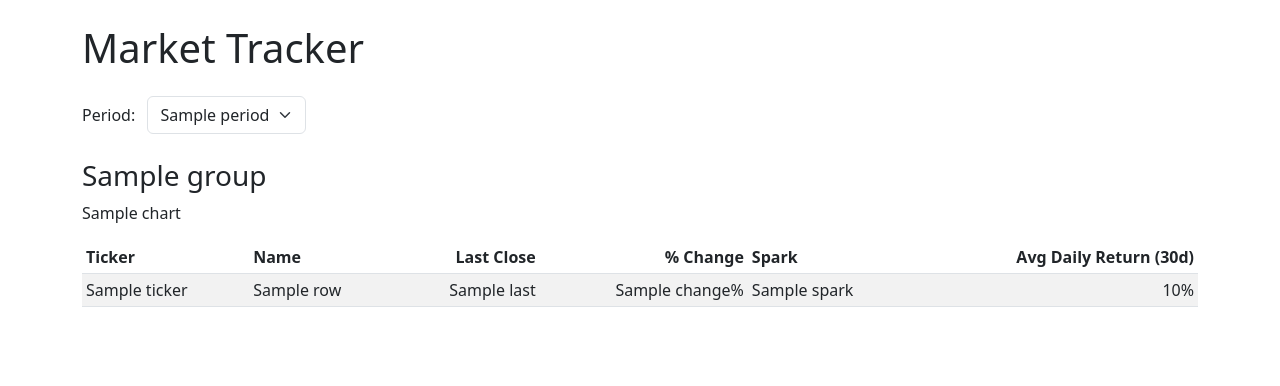
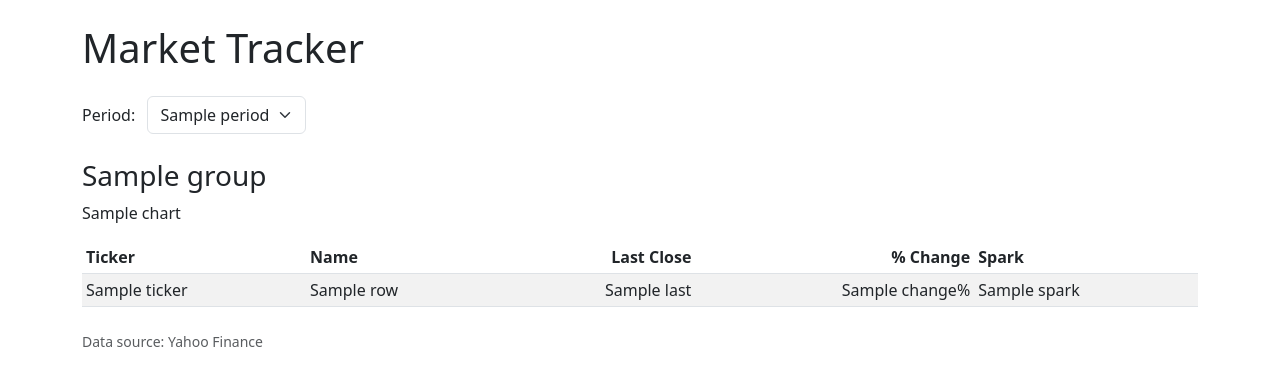
Before and after one commit to AnonymousFatherAndInvestor/MarketTracker, a Flask app: template templates/index.html in a window 1280 px wide. Shown: the top 386 px of the page. Run offline with Flask 3, Linux system fonts and the light colour scheme; the template is opened without the code that fills it: most values are stand-ins (such as "Sample title", 1, 10 or a date in 2020); some libraries are stand-ins or nearby versions.

Commit message:
Remove avg daily return and fix summary

```diff
--- a/app.py
+++ b/app.py
@@ -52,12 +52,6 @@ def get_prices(period: str) -> pd.DataFrame:
     close = close.reindex(idx).ffill()
     return close
 
-def compute_avg_daily_return(close: pd.DataFrame, window: int = 30) -> pd.Series:
-    """Calculate the average daily percent return for each ticker."""
-    returns = close.pct_change()
-    return returns.tail(window).mean() * 100
-
-
 def _mini_chart(series: pd.Series) -> str:
     fig = go.Figure()
     fig.add_trace(go.Scatter(x=series.index, y=series, mode="lines"))
@@ -69,7 +63,7 @@ def _mini_chart(series: pd.Series) -> str:
     )
     return fig.to_html(full_html=False, include_plotlyjs=False)
 
-def build_summary(close: pd.DataFrame, avg_returns: pd.Series | None = None):
+def build_summary(close: pd.DataFrame):
     """Return normalized data per group and table rows."""
     data: dict[str, pd.DataFrame] = {}
     tables: dict[str, list] = {}
@@ -77,31 +71,28 @@ def build_summary(close: pd.DataFrame, avg_returns: pd.Series | None = None):
         present = [t for t in tickers if t in close.columns]
         if not present:
             continue
-        subset = close[present]
-        first_valid = subset.dropna(how="any").index.min()
-        if pd.isna(first_valid):
-            continue
-        subset = subset.loc[first_valid:].ffill()
 
-        norm_df = subset.div(subset.iloc[0]).mul(100)
-        data[group] = norm_df
-
+        series_dict: dict[str, pd.Series] = {}
         rows = []
         for ticker in present:
-            s = subset[ticker]
-            first = s.iloc[0]
-            last = s.iloc[-1]
-            change = (last - first) / first * 100
-            avg_ret = avg_returns[ticker] if avg_returns is not None and ticker in avg_returns else None
+            series = close[ticker].dropna()
+            if series.empty:
+                continue
+            norm = series.div(series.iloc[0]).mul(100)
+            series_dict[ticker] = norm
+            change = (series.iloc[-1] - series.iloc[0]) / series.iloc[0] * 100
             rows.append({
                 "ticker": ticker,
                 "name": tickers[ticker],
-                "last": round(float(last), 2),
+                "last": round(float(series.iloc[-1]), 2),
                 "change": round(float(change), 2),
-                "avg": round(float(avg_ret), 4) if avg_ret is not None else None,
-                "spark": _mini_chart(norm_df[ticker]),
+                "spark": _mini_chart(norm),
             })
-        tables[group] = rows
+
+        if series_dict:
+            data[group] = pd.concat(series_dict, axis=1)
+            tables[group] = rows
+
     return data, tables
 
 
@@ -122,9 +113,7 @@ def index():
     if period not in PERIODS:
         period = DEFAULT_PERIOD
     close = get_prices(period)
-    close_30d = get_prices("1mo")
-    avg_returns = compute_avg_daily_return(close_30d)
-    data, tables = build_summary(close, avg_returns)
+    data, tables = build_summary(close)
     charts = summary_charts(data)
     return render_template(
         "index.html",
@@ -140,9 +129,7 @@ def api_summary():
     if period not in PERIODS:
         period = DEFAULT_PERIOD
     close = get_prices(period)
-    close_30d = get_prices("1mo")
-    avg_returns = compute_avg_daily_return(close_30d)
-    data, _ = build_summary(close, avg_returns)
+    data, _ = build_summary(close)
     resp = {grp: df.round(2).to_dict() for grp, df in data.items()}
     return jsonify(resp)
 
--- a/config.py
+++ b/config.py
@@ -17,7 +17,6 @@ CATEGORIES = {
         "^IRX": "US 3M T-Bill",
         "^TNX": "US 10Y Treasury",
         "^JGB10Y": "Japan 10Y Gov Bond",
-        "^SG10Y=RR": "Singapore 10Y Gov Bond",
         "^DE10Y=X": "Germany 10Y Bund",
     },
     "Currency": {
--- a/templates/index.html
+++ b/templates/index.html
@@ -32,7 +32,6 @@
         <th class="text-end">Last Close</th>
         <th class="text-end">% Change</th>
         <th>Spark</th>
-        <th class="text-end">Avg Daily Return (30d)</th>
       </tr>
     </thead>
     <tbody>
@@ -43,12 +42,14 @@
         <td class="text-end">{{ row.last }}</td>
         <td class="text-end">{{ row.change }}%</td>
         <td>{{ row.spark|safe }}</td>
-        <td class="text-end">{% if row.avg is not none %}{{ row.avg }}%{% endif %}</td>
       </tr>
       {% endfor %}
     </tbody>
   </table>
   {% endfor %}
+  <footer class="mt-4 text-muted small">
+    Data source: Yahoo Finance
+  </footer>
 </div>
 </body>
 </html>
```
